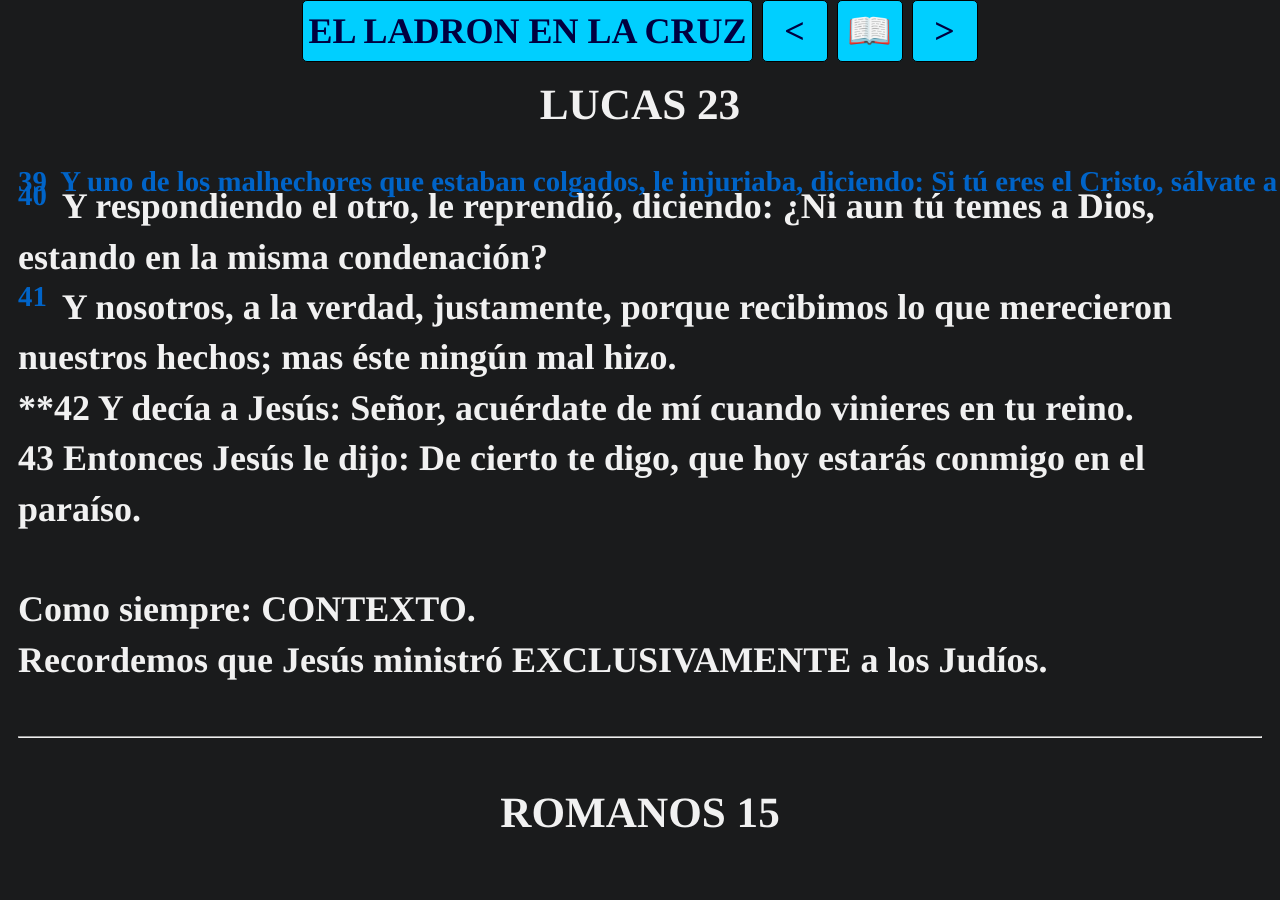
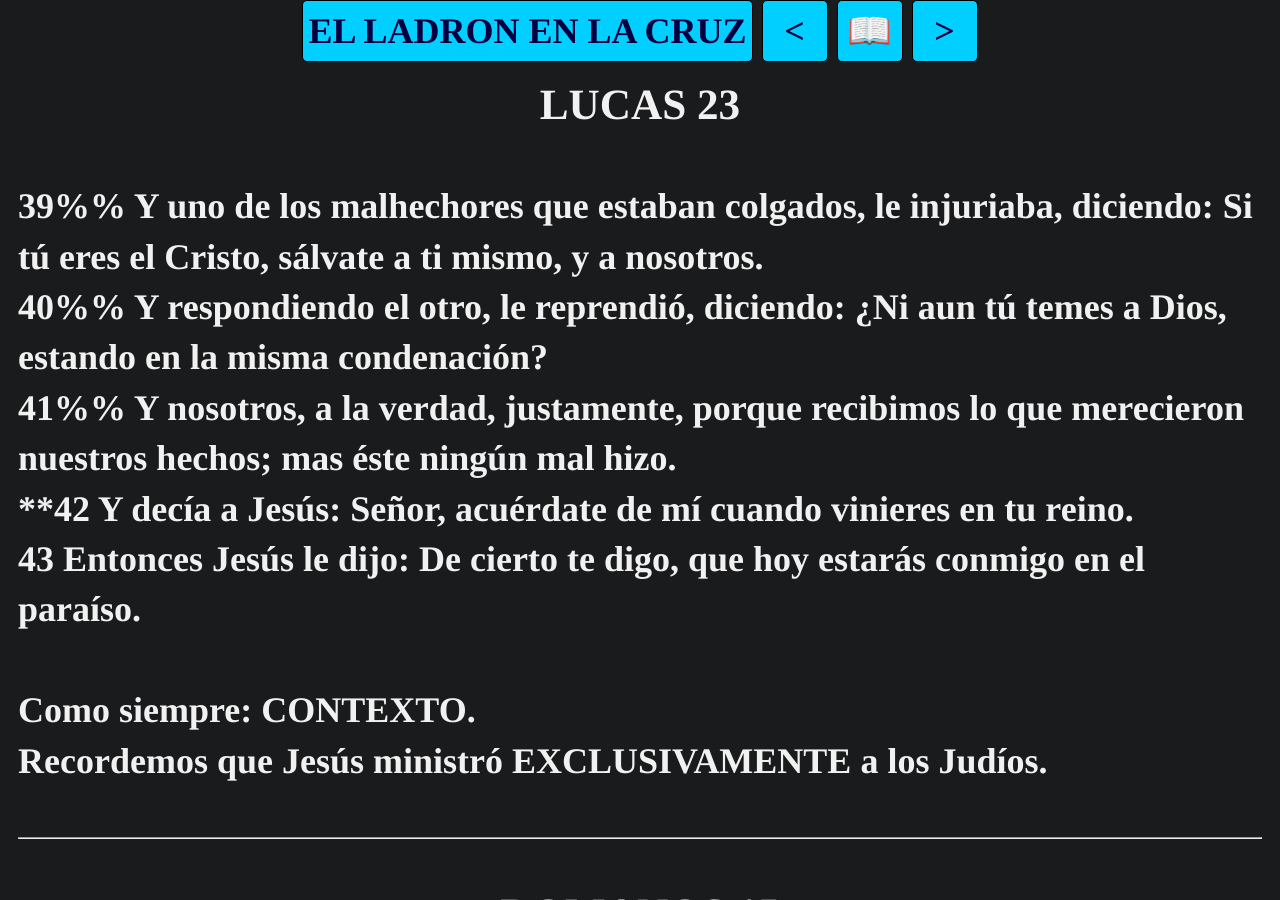
Before and after one commit to discipulodecristo/estudiobiblia, a Jekyll site: the page built from ensayos/ladron.md, in a window 1280 px wide and 900 px high. Built offline with Jekyll 4.4.1, drawn with Linux system fonts in a browser that asks for light colours; some web fonts are replaced.

Commit message:
Improve line processing for number detection
Refactor line processing to validate and display numbers correctly.

```diff
--- a/_layouts/plantilla.html
+++ b/_layouts/plantilla.html
@@ -31,34 +31,28 @@
     {% assign limpio = linea | strip %}
 
     {%- comment -%}
-      EXTRAEMOS SOLO EL INICIO DE LA LÍNEA HASTA "%%"
+      Detecta SOLO si la línea EMPIEZA con un número seguido de %%
     {%- endcomment -%}
 
-    {% if limpio contains '%%' %}
+    {% assign pos = limpio | slice: 0, 1 %}
+
+    {% if pos >= '0' and pos <= '9' and limpio contains '%%' %}
       {% assign partes = limpio | split: '%%' %}
-      {% assign posible_num = partes[0] %}
+      {% assign num = partes[0] %}
+      {% assign resto = partes[1] %}
 
-      {%- comment -%}
-        VALIDAR: ¿ES SOLO NÚMERO Y ESTÁ AL PRINCIPIO?
-      {%- endcomment -%}
-
-      {% if posible_num == posible_num | replace: possible_num, possible_num | plus: 0 %}
-        <!-- ES NÚMERO -->
-        <div class="m">
-          <span class="verse">{{ posible_num }}&nbsp;</span> {{ partes[1] }}
-        </div>
-      {% else %}
-        <!-- NO ES NÚMERO → SE MUESTRA NORMAL -->
-        <div class="m">{{ linea }}</div>
-      {% endif %}
+      <div class="m">
+        <span class="verse">{{ num }}&nbsp;</span> {{ resto }}
+      </div>
 
     {% else %}
-      <!-- LÍNEA NORMAL -->
+
       {% if limpio != '' %}
         <div class="m">{{ linea }}</div>
       {% else %}
         <br>
       {% endif %}
+
     {% endif %}
 
   {% endfor %}
```
